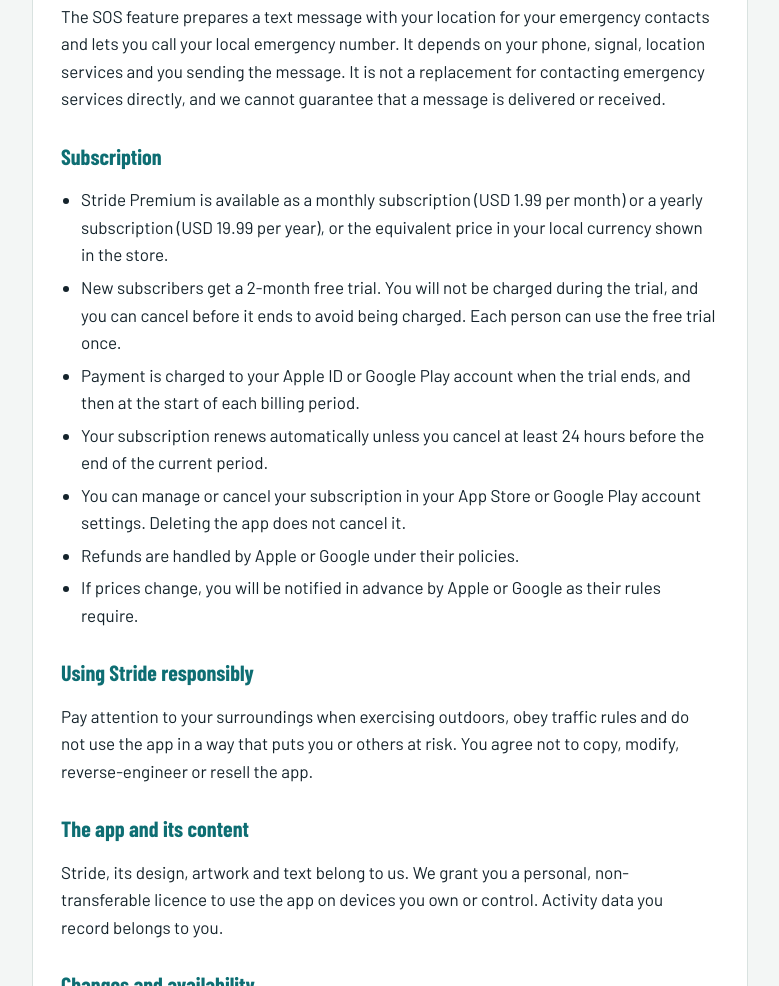
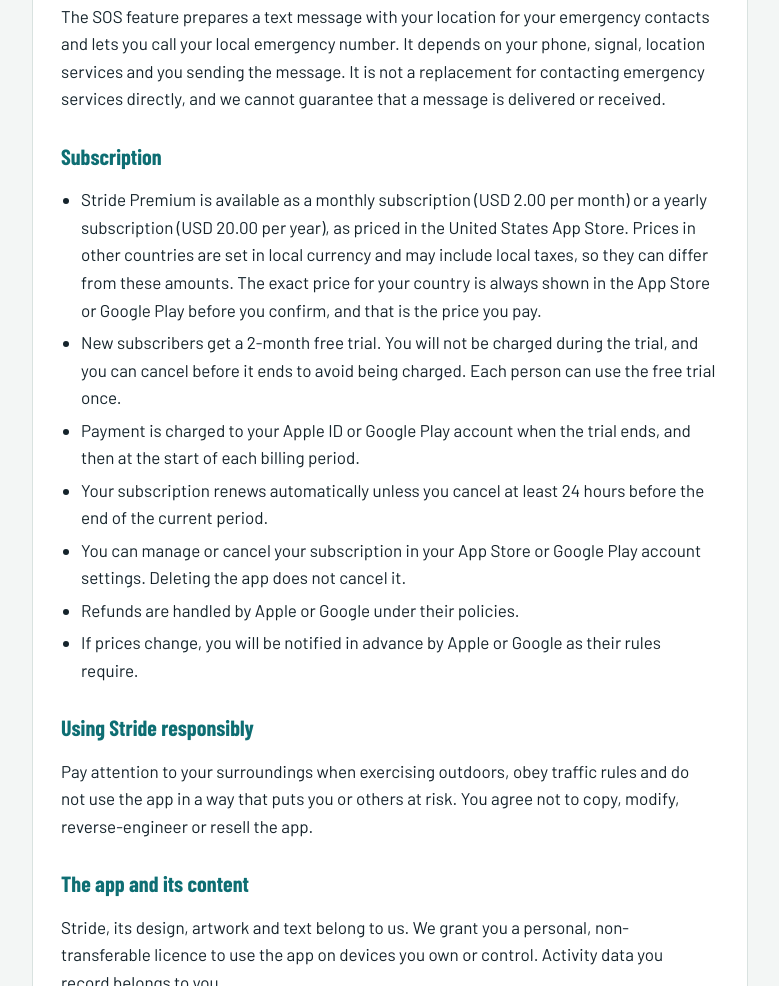
Before and after one commit to amitchristile-lab/stride, a plain HTML site: page index.html in a window 1280 px wide. Shown: the part 3693-4679 px from the top of the page, without its empty margins (250-1029 px from the left). Drawn offline with nearby package versions, Linux system fonts and the light colour scheme.

Commit message:
Terms: subscription prices USD 2.00/month and USD 20.00/year; local prices shown in store

```diff
--- a/index.html
+++ b/index.html
@@ -163,7 +163,7 @@
 
     <h3>Subscription</h3>
     <ul>
-      <li>Stride Premium is available as a monthly subscription (USD 1.99 per month) or a yearly subscription (USD 19.99 per year), or the equivalent price in your local currency shown in the store.</li>
+      <li>Stride Premium is available as a monthly subscription (USD 2.00 per month) or a yearly subscription (USD 20.00 per year), as priced in the United States App Store. Prices in other countries are set in local currency and may include local taxes, so they can differ from these amounts. The exact price for your country is always shown in the App Store or Google Play before you confirm, and that is the price you pay.</li>
       <li>New subscribers get a 2-month free trial. You will not be charged during the trial, and you can cancel before it ends to avoid being charged. Each person can use the free trial once.</li>
       <li>Payment is charged to your Apple ID or Google Play account when the trial ends, and then at the start of each billing period.</li>
       <li>Your subscription renews automatically unless you cancel at least 24 hours before the end of the current period.</li>
```
